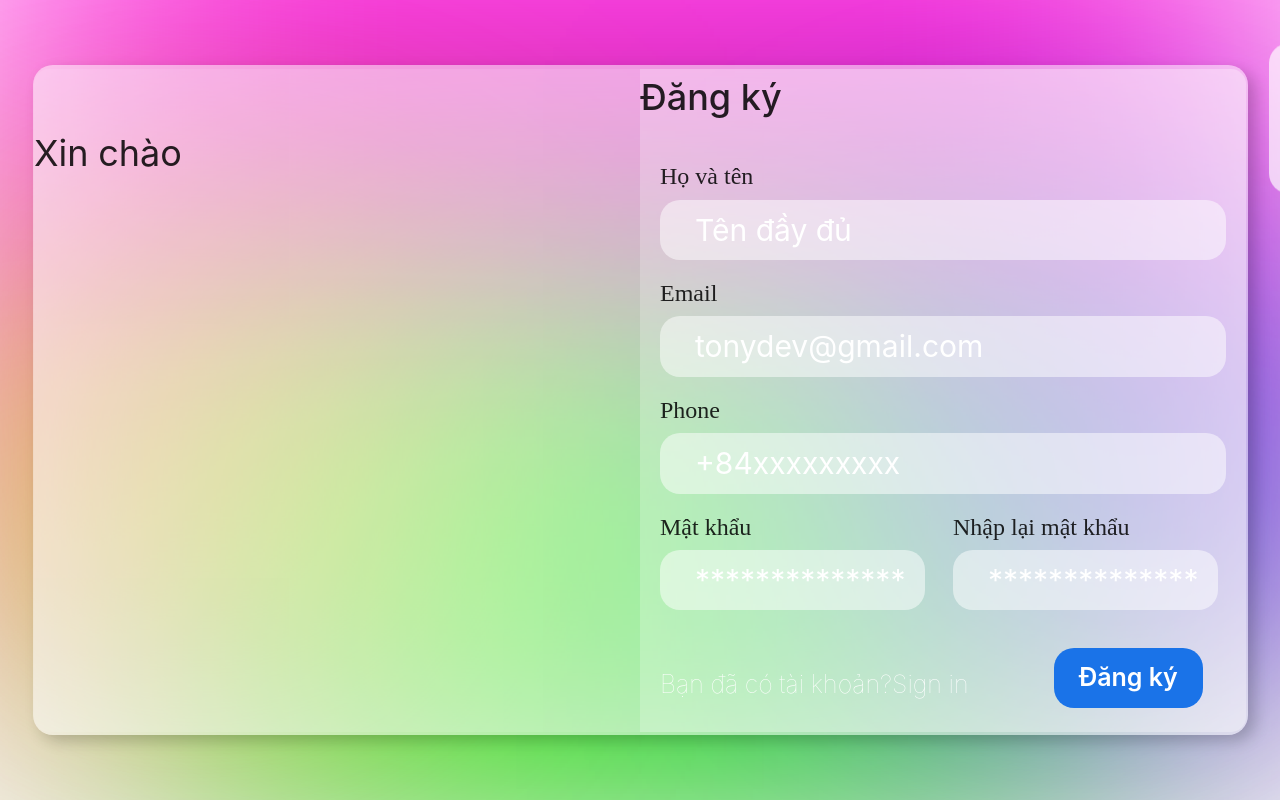
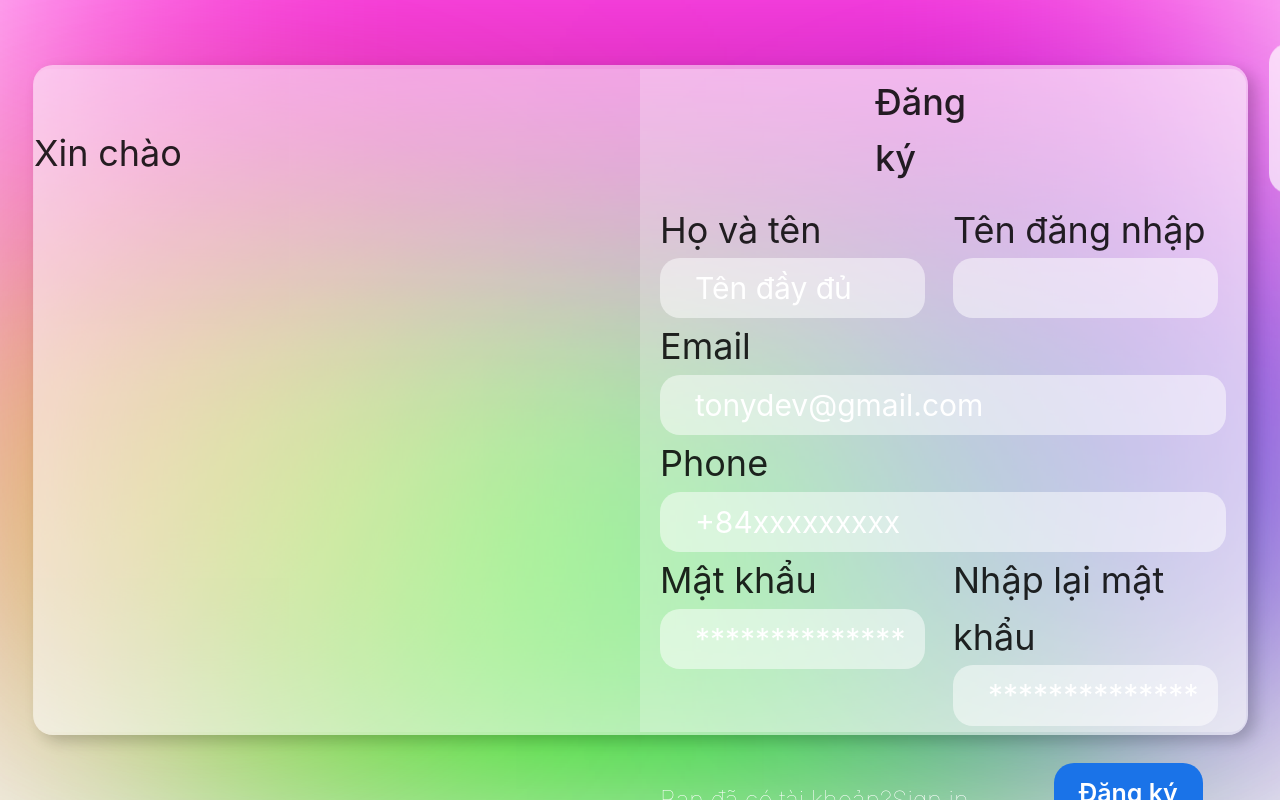
Before and after one commit to xuanquytb/Project-DoAn, a React (Vite) app in the folder Client/: page /register in a window 1280 px wide. Built offline with nearby package versions, Linux system fonts and the light colour scheme; no server answers.

Commit message:
Connect Api backend register with frontend

```diff
--- a/Client/src/Components/Style/Register.css
+++ b/Client/src/Components/Style/Register.css
@@ -171,6 +171,22 @@
     flex: 1;
 }
 
+
+.input-name{
+    display: flex;
+}
+
+.input-name input{
+    width: 265px;
+}
+
+.input-name-left{
+    flex: 1;
+}
+.input-name-right{
+    flex: 1;
+}
+
 .input-text-Value{
     width: 566px;
 }
@@ -210,3 +226,9 @@
     width: 149px;
     height: 60px;
 }
+
+.title-Form{
+    margin: 15px 235px;
+    margin-top: 5px;
+    padding: 0;
+}
--- a/Client/src/Components/auth/Register.jsx
+++ b/Client/src/Components/auth/Register.jsx
@@ -1,9 +1,38 @@
 import React from "react";
 import "../Style/Register.css";
+import { useHistory } from "react-router-dom";
+import { useContext, useState } from "react";
+import { AuthContext } from "../../Store/Context/AuthContext";
 
 const Register = () => {
-    const username = "";
-    const password = "";
+    const { registerUser } = useContext(AuthContext);
+    const history = useHistory();
+    const [registerForm, setRegisterForm] = useState({
+        username: "",
+        password: "",
+        rePassword: "",
+        fullname: "",
+        email: "",
+        phone: "",
+    });
+    const { username, password, rePassword, fullname, email, phone } =
+        registerForm;
+    const onChangeRegisterForm = (e) =>
+        setRegisterForm({ ...registerForm, [e.target.name]: e.target.value });
+
+    const register = async (e) => {
+        e.preventDefault();
+        try {
+            const registerData = await registerUser(registerForm);
+            if (registerData.success) {
+                history.push("/");
+            } else {
+                alert("Đăng ký không thành công");
+            }
+        } catch (error) {
+            console.log(error);
+        }
+    };
     return (
         <div className='Form-Register'>
             <div className='color'></div>
@@ -26,48 +55,75 @@ const Register = () => {
                             </div>
                         </div>
                         <div className='form-right'>
-                            <h2>Đăng ký</h2>
+                            <h2 className='title-Form'>Đăng ký</h2>
                             <div className='form-register'>
                                 <form action='' className='from-input'>
-                                    <div className='input-Value'>
-                                        <lable htmlFor=''>Họ và tên</lable>
-                                        <input
-                                            className='input-text-Value'
-                                            type='text'
-                                            placeholder='Tên đầy đủ'
-                                        />
+                                    <div className='input-Value input-name'>
+                                        <div className='input-name-left'>
+                                            <span htmlFor=''>Họ và tên</span>
+                                            <input
+                                                type='text'
+                                                placeholder='Tên đầy đủ'
+                                                name='fullname'
+                                                value={fullname}
+                                                onChange={onChangeRegisterForm}
+                                            />
+                                        </div>
+                                        <div className='input-name-right'>
+                                            <span htmlFor=''>
+                                                Tên đăng nhập
+                                            </span>
+                                            <input
+                                                type='text'
+                                                name='username'
+                                                value={username}
+                                                onChange={onChangeRegisterForm}
+                                            />
+                                        </div>
                                     </div>
                                     <div className='input-Value'>
-                                        <lable htmlFor=''>Email</lable>
+                                        <span htmlFor=''>Email</span>
                                         <input
                                             className='input-text-Value'
                                             type='text'
                                             placeholder='tonydev@gmail.com'
+                                            name='email'
+                                            value={email}
+                                            onChange={onChangeRegisterForm}
                                         />
                                     </div>
                                     <div className='input-Value'>
-                                        <lable htmlFor=''>Phone</lable>
+                                        <span htmlFor=''>Phone</span>
                                         <input
                                             className='input-text-Value'
                                             type='text'
                                             placeholder='+84xxxxxxxxx'
+                                            name='phone'
+                                            value={phone}
+                                            onChange={onChangeRegisterForm}
                                         />
                                     </div>
                                     <div className='input-Value input-Password'>
                                         <div className='input-Password-left'>
-                                            <lable htmlFor=''>Mật khẩu</lable>
+                                            <span htmlFor=''>Mật khẩu</span>
                                             <input
                                                 type='text'
                                                 placeholder='*****************'
+                                                name='password'
+                                                value={password}
+                                                onChange={onChangeRegisterForm}
                                             />
                                         </div>
                                         <div className='input-Password-right'>
-                                            <lable htmlFor=''>
+                                            <span htmlFor=''>
                                                 Nhập lại mật khẩu
-                                            </lable>
+                                            </span>
                                             <input
                                                 type='text'
                                                 placeholder='*****************'
+                                                name='rePassword'
+                                                value={rePassword}
+                                                onChange={onChangeRegisterForm}
                                             />
                                         </div>
                                     </div>
@@ -82,7 +138,10 @@ const Register = () => {
                                             </a>
                                         </div>
                                         <div className='btn-box'>
-                                            <button className='btn-regiter'>
+                                            <button
+                                                className='btn-regiter'
+                                                onClick={register}
+                                            >
                                                 Đăng ký
                                             </button>
                                         </div>
--- a/Client/src/Components/view/Auth.jsx
+++ b/Client/src/Components/view/Auth.jsx
@@ -1,29 +1,31 @@
 import React from "react";
 import Login from "../auth/Login.jsx";
 import Register from "../auth/Register";
-import {AuthContext} from '../../Store/Context/AuthContext'
+import { AuthContext } from "../../Store/Context/AuthContext";
 import { useContext } from "react";
 import { Redirect } from "react-router-dom";
-import Spinner from "react-bootstrap/Spinner"
+import Spinner from "react-bootstrap/Spinner";
 
 const Auth = ({ authRoute }) => {
-  const {authState: {authLoading, isAuthenticated,user,roleUser}} = useContext(AuthContext);
+    const {
+        authState: { authLoading, isAuthenticated, user, roleUser },
+    } = useContext(AuthContext);
     let body;
-  if(authLoading){
+    if (authLoading) {
         body = (
-      <div className="d-flex justify-content-center mt-2">
-        <Spinner animation="border" variant='info'/>
+            <div className='d-flex justify-content-center mt-2'>
+                <Spinner animation='border' variant='info' />
             </div>
-    )
-  }else{
-    if(isAuthenticated == true){
-      if(isAuthenticated && (roleUser.nameRole == "Customer")) {
-        return <Redirect to='/'/>
-      }else if(isAuthenticated && ( roleUser.nameRole == "Admin")){
-        return <Redirect to='/dashboard'/>
+        );
+    } else {
+        if (isAuthenticated == true) {
+            console.log(roleUser);
+            if (isAuthenticated && roleUser.nameRole == "Customer") {
+                return <Redirect to='/' />;
+            } else if (isAuthenticated && roleUser.nameRole == "Admin") {
+                return <Redirect to='/dashboard' />;
             }
         }
-
     }
 
     body = (
@@ -31,13 +33,9 @@ const Auth = ({ authRoute }) => {
             {authRoute === "login" && <Login />}
             {authRoute === "register" && <Register />}
         </>
-  )
+    );
 
-  return (
-    <>
-    {body}
-    </>
-  );
+    return <>{body}</>;
 };
 
 export default Auth;
```
Also changed, not shown: Client/src/Store/Context/AuthContext.jsx (+61 -12 lines), 2 other files (tests, documents, lock files or other folders). Lines whose indentation alone changed are shown as unchanged.
